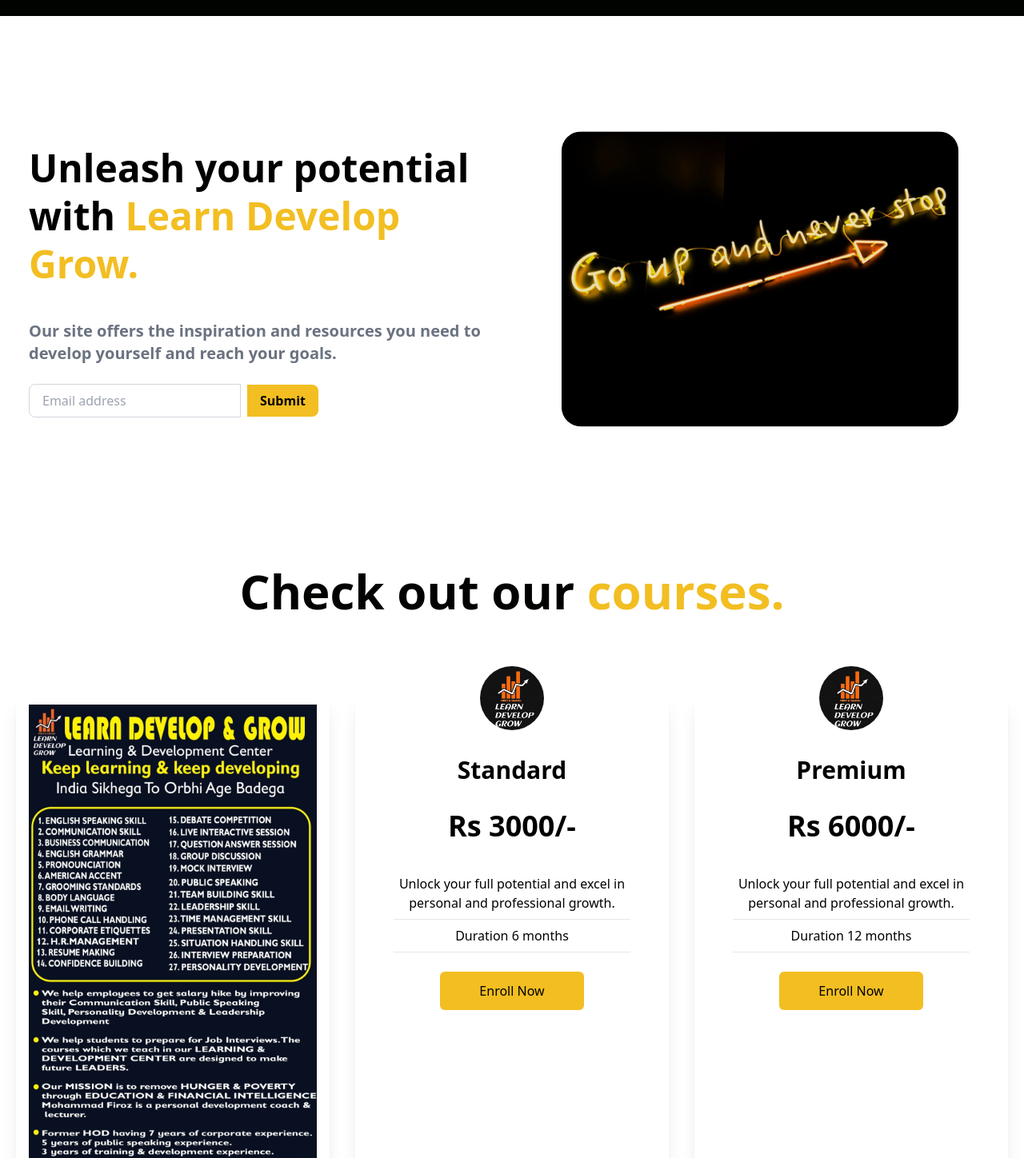
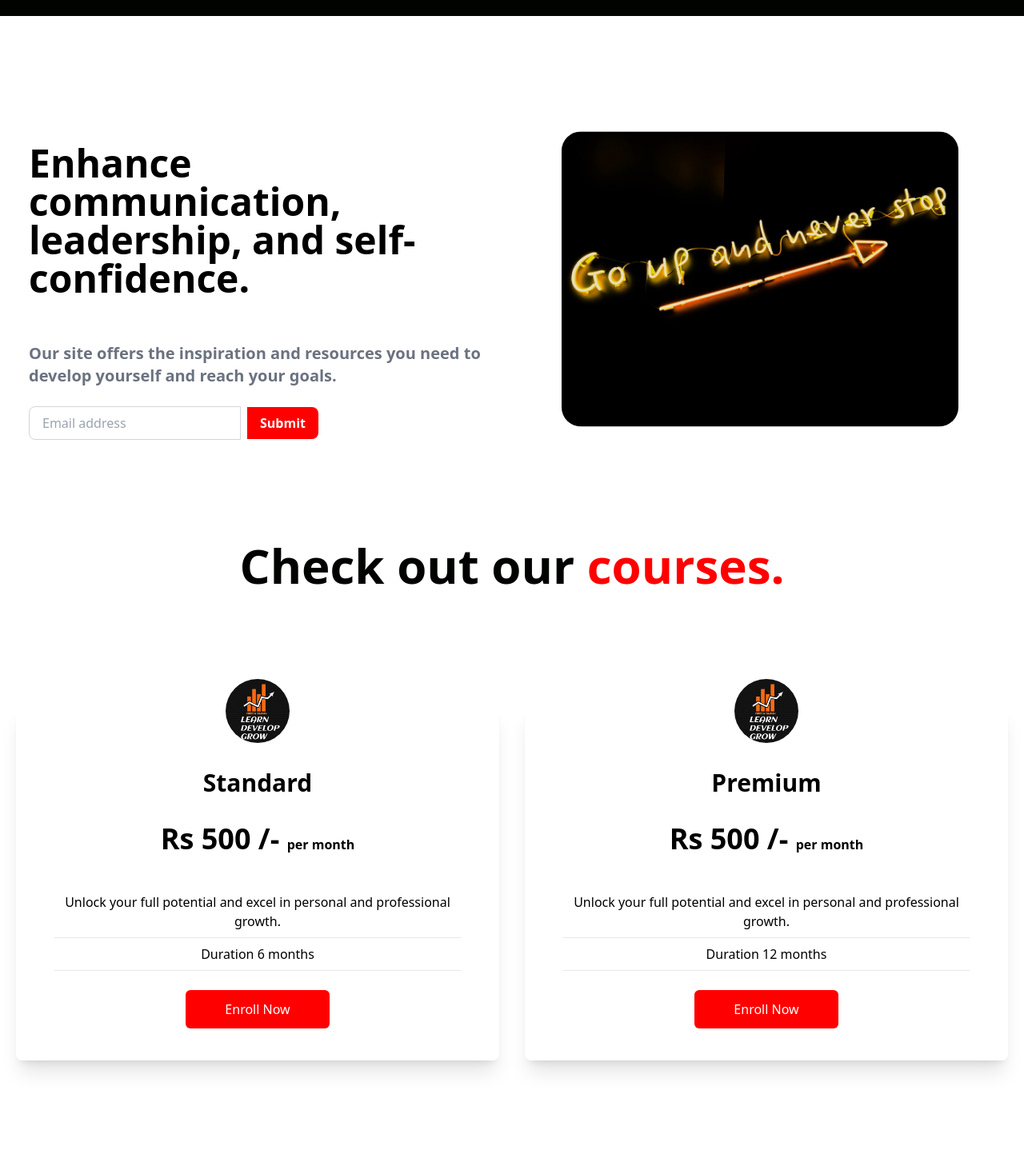
Before and after one commit to akshatbhj/Learn-Develop-and-Grow, a React (Create React App) app: page / in a window 1280 px wide. Shown: the part 860-2308 px from the top of the page at 80% size. Built offline with nearby package versions, Linux system fonts and the light colour scheme.

Commit message:
Modifying courses section

```diff
--- a/src/components/Home.jsx
+++ b/src/components/Home.jsx
@@ -29,7 +29,8 @@
           ></video>
           <div className="flex flex-col justify-center items-center">
             <p className="text-white font-bold lg:text-4xl lg:p-8 md:text-3xl md:text-center lg:text-left sm:text-3xl text-2xl py-2 mt-4 md:mt-2 mx-4 lg:mx-auto">
-              UNLEASH & EMPOWER YOUR TRUE POTENTIAL WITH LEARN DEVELOP &{" "} <span className="text-[red] font-extrabold" >GROW</span>
+              UNLEASH & EMPOWER YOUR TRUE POTENTIAL WITH LEARN DEVELOP &{" "}
+              <span className="text-[red] font-extrabold">GROW</span>
             </p>
             <p className="font-bold text-gray-500 lg:pb-4 md:text-xl text-2xl md:ml-8 mx-4 mt-8 md:mt-2 sm:mx-8">
               Speed up the skill acquisition process by finding unlimited
@@ -46,12 +47,11 @@
 
       <div className="w-full pt-[6rem] pb-[2rem] px-4 bg-white">
         <div className="max-w-[1240px] mx-auto grid md:grid-cols-2 gap-">
-          <div className="w-full flex flex-col p-4 my-2 rounded-lg">
-            <h1 className="text-5xl font-bold text-left py-2 md:my-[2rem] my-[1rem] leading-tight">
-              Unleash your potential with{" "}
-              <span className="text-[#f2be22] ">Learn Develop Grow.</span>
+          <div className="w-full flex flex-col p-4 my-2 rounded-lg text-left ">
+            <h1 className="text-4xl font-bold text-left py-2 md:my-[2rem] my-[1rem] mt-[-2rem] lg:text-5xl leading-tight">
+              Enhance communication, leadership, and self-confidence.
             </h1>
-            <p className="font-bold text-gray-500 text-xl">
+            <p className="font-bold text-gray-500 text-xl mt-[1rem] ">
               Our site offers the inspiration and resources you need to develop
               yourself and reach your goals.
             </p>
@@ -63,7 +63,7 @@
               />
               <button
                 type="submit"
-                class="ml-2 px-4 py-2 rounded-r-lg bg-[#f2be22] font-bold text-black hover:opacity-80"
+                class="ml-2 px-4 py-2 rounded-r-lg bg-[red] font-bold text-white hover:opacity-80"
               >
                 Submit
               </button>
@@ -79,17 +79,20 @@
         </div>
       </div>
       <div className="w-full pt-[6rem] pb-[2rem] px-4 bg-white">
-        <h1 className="text-[#000300] text-5xl md:text-5xl lg:text-6xl font-bold text-center mb-[5rem]">
-          Check out our <span className="text-[#f2be22]">courses.</span>
+        <h1 className="text-[#000300] text-5xl md:text-5xl lg:text-6xl font-bold text-center mt-[-2rem] mb-[8rem]">
+          Check out our <span className="text-[red]">courses.</span>
         </h1>
-        <div className="max-w-[1240px] mx-auto grid md:grid-cols-3 gap-8">
+        <div className="max-w-[1240px] mx-auto grid md:grid-cols-2 gap-8">
           <div className="w-full shadow-xl flex flex-col p-4 my-4 rounded-lg hover:scale-105 duration-300">
-            <img src={homeImg} alt="/" />
-          </div>
-          <div className="w-full shadow-xl flex flex-col p-4 my-4 rounded-lg hover:scale-105 duration-300">
-            <img src={logo} alt="/" className="mx-auto mt-[-3rem] bg-white w-20 h-20 rounded-full" />
+            <img
+              src={logo}
+              alt="/"
+              className="mx-auto mt-[-3rem] bg-white w-20 h-20 rounded-full"
+            />
             <h1 className="text-3xl font-bold text-center py-8">Standard</h1>
-            <p className="text-4xl text-center font-bold">Rs 3000/-</p>
+            <p className="text-4xl text-center font-bold">
+              Rs 500 /- <span className="text-[16px]">per month</span>
+            </p>
             <div className="text-center font-medium">
               <p className="py-2 border-b mx-8 mt-8">
                 Unlock your full potential and excel in personal and
@@ -97,16 +100,23 @@
               </p>
               <p className="py-2 border-b mx-8">Duration 6 months</p>
               <NavLink to="/signup">
-                <button className="bg-[#f2be22] w-[150px]  md:w-[180px] rounded-md my-6 mx-auto font-medium px-6 py-3 text-black">
+                <button className="bg-[red] w-[150px]  md:w-[180px] rounded-md my-6 mx-auto font-medium px-6 py-3 text-white">
                   Enroll Now
                 </button>
               </NavLink>
             </div>
           </div>
           <div className="w-full shadow-xl flex flex-col p-4 my-4 rounded-lg hover:scale-105 duration-300">
-            <img src={logo} alt="/" className="mx-auto mt-[-3rem] bg-white w-20 h-20 rounded-full" />
+            <img
+              src={logo}
+              alt="/"
+              className="mx-auto mt-[-3rem] bg-white w-20 h-20 rounded-full"
+            />
             <h1 className="text-3xl font-bold text-center py-8">Premium</h1>
-            <p className="text-4xl text-center font-bold">Rs 6000/-</p>
+            <p className="text-4xl text-center font-bold">
+              Rs 500 /- <span className="text-[16px]">per month</span>
+            </p>
+
             <div className="text-center font-medium">
               <p className="py-2 border-b mx-8 mt-8">
                 Unlock your full potential and excel in personal and
@@ -114,7 +124,7 @@
               </p>
               <p className="py-2 border-b mx-8">Duration 12 months</p>
               <NavLink to="/signup">
-                <button className="bg-[#f2be22] w-[150px]  md:w-[180px] rounded-md my-6 mx-auto font-medium px-6 py-3 text-black">
+                <button className="bg-[red] w-[150px]  md:w-[180px] rounded-md my-6 mx-auto font-medium px-6 py-3 text-white">
                   Enroll Now
                 </button>
               </NavLink>
```
